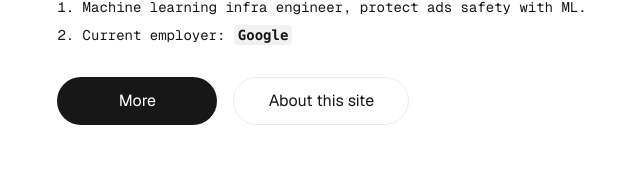
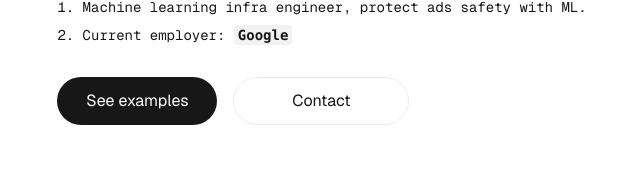
Before and after one commit to chokychou/personal-website, a Next.js app: page / in a window 1280 px wide. Shown: the part 374-549 px from the top of the page, without its empty margins (318-958 px from the left). Built offline with nearby package versions, Linux system fonts and the light colour scheme.

Commit message:
add skeleton for gym env`

```diff
--- /dev/null
+++ b/src/pages/examples/flappy-bird.js
@@ -0,0 +1,27 @@
+import Head from 'next/head';
+import { Geist, Geist_Mono } from "next/font/google";
+
+const geistSans = Geist({
+  variable: "--font-geist-sans",
+  subsets: ["latin"],
+});
+
+const geistMono = Geist_Mono({
+  variable: "--font-geist-mono",
+  subsets: ["latin"],
+});
+
+export default function Example() {
+  return (
+    <>
+      <Head>
+        <title>Reinsforcement learning on flappy bird demo</title>
+      </Head>
+      <div
+        className={`${geistSans.variable} ${geistMono.variable} grid grid-rows-[20px_1fr_20px] items-center justify-items-center min-h-screen p-8 pb-20 gap-16 sm:p-20 font-[family-name:var(--font-geist-sans)]`}
+      >
+        {/* TODO: Env goes here */}
+      </div>
+    </>
+  );
+}
--- a/src/pages/index.js
+++ b/src/pages/index.js
@@ -44,19 +44,19 @@ export default function Home() {
           <div className="flex gap-4 items-center flex-col sm:flex-row">
             <a
               className="rounded-full border border-solid border-transparent transition-colors flex items-center justify-center bg-foreground text-background gap-2 hover:bg-[#383838] dark:hover:bg-[#ccc] text-sm sm:text-base h-10 sm:h-12 px-4 sm:px-5 sm:min-w-40"
-              href="/"
+              href="/examples/flappy-bird"
               target="_blank"
               rel="noopener noreferrer"
             >
-              More
+              See examples
             </a>
             <a
               className="rounded-full border border-solid border-black/[.08] dark:border-white/[.145] transition-colors flex items-center justify-center hover:bg-[#f2f2f2] dark:hover:bg-[#1a1a1a] hover:border-transparent text-sm sm:text-base h-10 sm:h-12 px-4 sm:px-5 sm:min-w-44"
-              href="https://idx.dev/"
+              href="https://www.linkedin.com/in/yi-zhou-0614b9128/"
               target="_blank"
               rel="noopener noreferrer"
             >
-              About this site
+              Contact
             </a>
           </div>
         </main>
```
Also changed, not shown: 1 other file (tests, documents, lock files or other folders).
